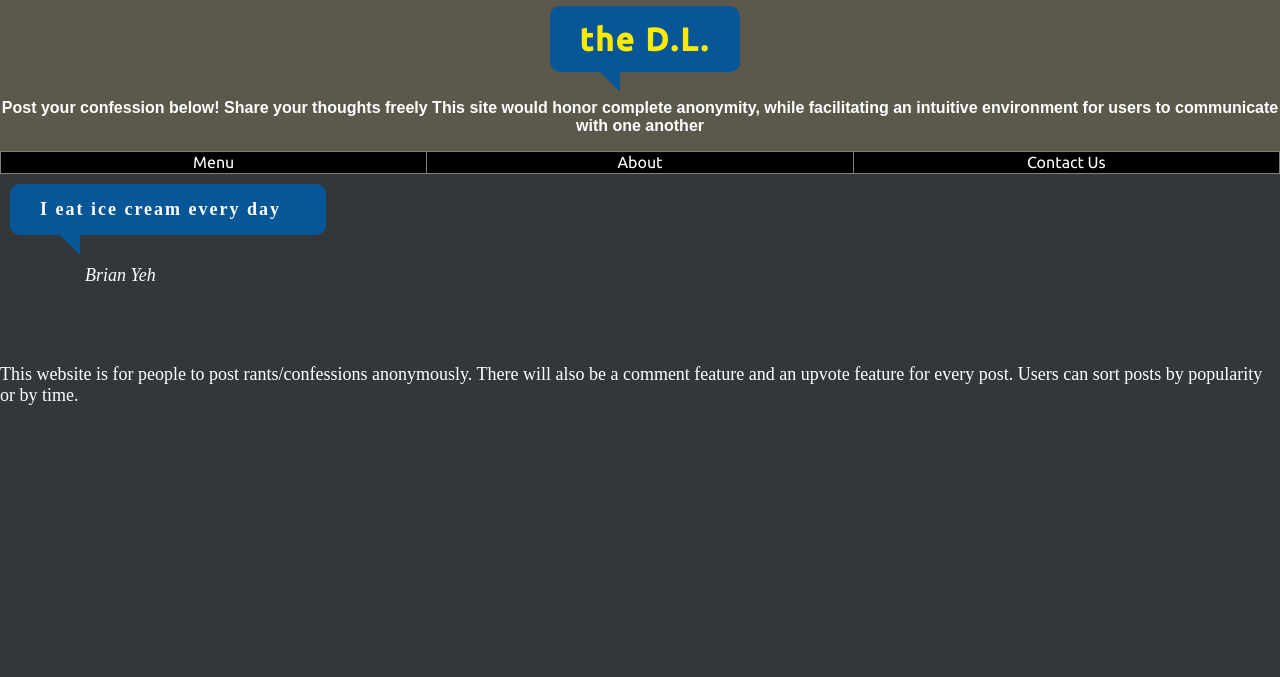
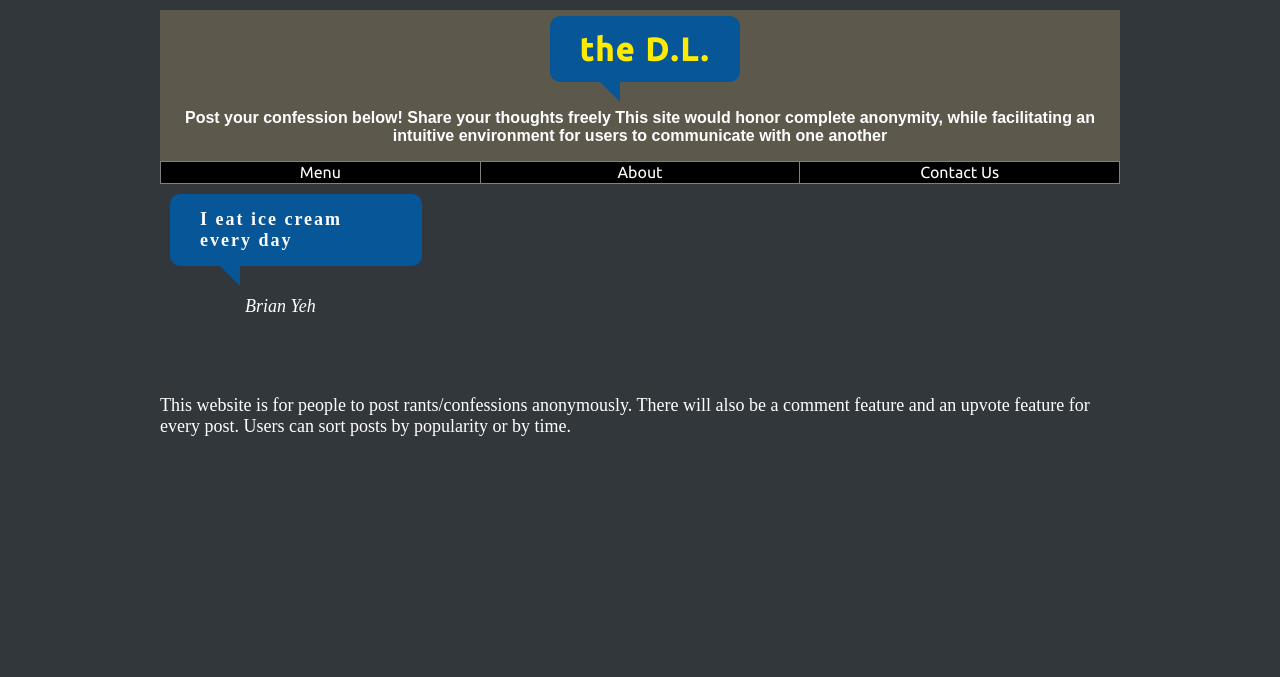
Before and after one commit to brianyeh211/CS329_Project, a PHP site: page /Home.html in a window 1280 px wide. Shown: the top 677 px of the page. Run offline with PHP 8.4, Linux system fonts and the light colour scheme.

Commit message:
Tighter container

```diff
--- a/Home.css
+++ b/Home.css
@@ -54,8 +54,10 @@ background-color: black;
 }
 
 #container{
-	width: 100%;
-	margin: 0;
+	width: 90%;
+	margin: 10px auto;
+    max-width: 60em;
+    min-width: 60em;
 }
 .menu{
 		color:white;
--- a/Home.html
+++ b/Home.html
@@ -1,8 +1,7 @@
-
 <!DOCTYPE html>
 <html>
 <head>
-	<title> Meeting of Minds</title>
+	<title>The Down Low</title>
 	<link rel = "stylesheet" title = "basic style" type = "text/css"
 	href = "./Home.css"  />
 	<link href='https://fonts.googleapis.com/css?family=Ubuntu:400,500' rel='stylesheet' type='text/css'>
@@ -10,8 +9,8 @@
 <body id = "container">
 	<div id="header">
 		<div id="heading">
-			<h1><a class="example-right" id = "logo" href="./Home.html" > the D.L.</a> </h1>
-			<p id="underheader"><br>	 Post your confession below! Share your thoughts freely This site would honor complete anonymity, while facilitating an intuitive environment for users to communicate with one another</p>
+			<h1><a class="example-right" id = "logo" href="./Home.html" > the D.L.</a></h1>
+			<p id="underheader"><br>Post your confession below! Share your thoughts freely This site would honor complete anonymity, while facilitating an intuitive environment for users to communicate with one another</p>
 		</div>
 	</div>
 	<div id="menu">
```
